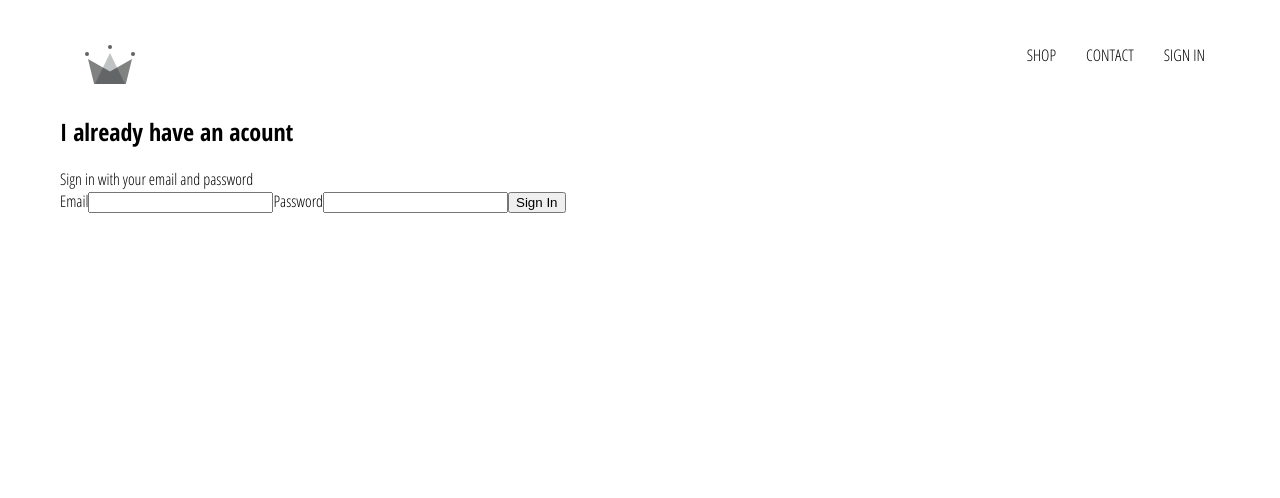
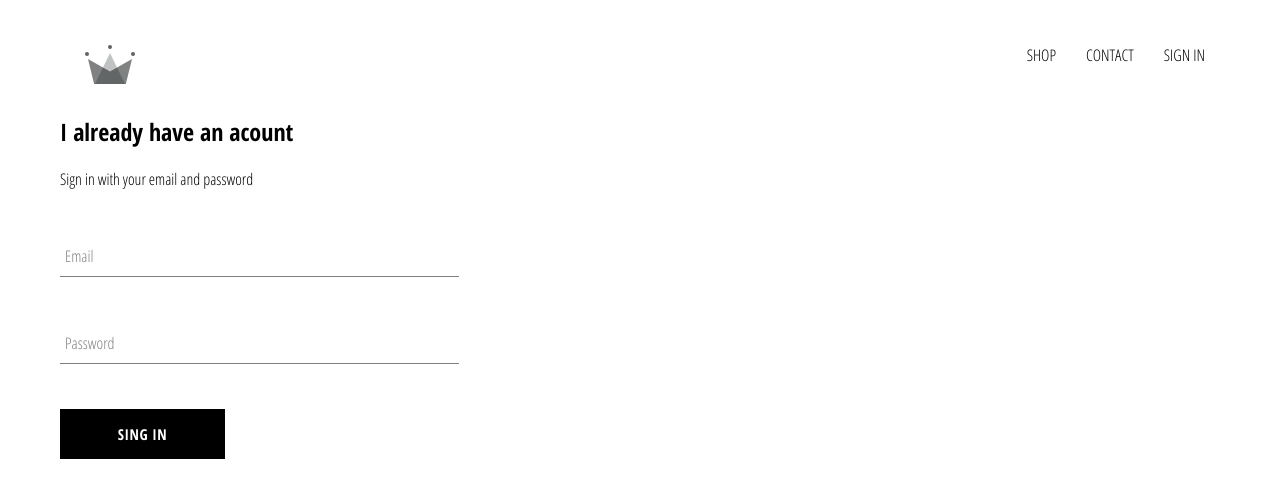
Before and after one commit to EmanuelTejada032/reactjscourse, a React (Create React App) app: page /signin in a window 1280 px wide. Shown: the top 498 px of the page. Built offline with nearby package versions, Linux system fonts and the light colour scheme.

Commit message:
Add custom input and custom button component and styles

```diff
--- /dev/null
+++ b/src/components/custom-button/custom-button.component.jsx
@@ -0,0 +1,11 @@
+import React from 'react'
+import './custom-button.styles.scss'
+
+const CustomButton = ({children, ...otherProps}) =>(
+        <button className='custom-button'{...otherProps}>
+            {children}
+        </button>
+    )
+
+
+export default CustomButton
--- /dev/null
+++ b/src/components/custom-button/custom-button.styles.scss
@@ -0,0 +1,22 @@
+.custom-button {
+  min-width: 165px;
+  width: auto;
+  height: 50px;
+  letter-spacing: 0.5px;
+  line-height: 50px;
+  padding: 0 35px 0 35px;
+  font-size: 15px;
+  background-color: black;
+  color: white;
+  text-transform: uppercase;
+  font-family: 'Open Sans Condensed';
+  font-weight: bolder;
+  border: none;
+  cursor: pointer;
+
+  &:hover {
+    background-color: white;
+    color: black;
+    border: 1px solid black;
+  }
+}
--- /dev/null
+++ b/src/components/form-input/form-input.component.jsx
@@ -0,0 +1,17 @@
+import React from 'react'
+import './form-input.styles.scss'
+
+const FormInput = ({handleChange, label, ...otherProps}) =>(
+    <div className='group'>
+        <input className='form-input' onChange={handleChange} {...otherProps}/>
+        {
+            label?
+            (<label className={`${otherProps.value.length? 'shrink': ''} form-input-label`}>
+                {label}
+            </label>)
+            : null
+        }
+    </div>
+)
+
+export default FormInput;
--- /dev/null
+++ b/src/components/form-input/form-input.styles.scss
@@ -0,0 +1,54 @@
+$sub-color: grey;
+$main-color: black;
+
+@mixin shrinkLabel {
+  top: -14px;
+  font-size: 14px;
+  color: $main-color;
+}
+
+.group {
+  position: relative;
+  margin: 45px 0;
+
+  .form-input {
+    background: none;
+    background-color: white;
+    color: $sub-color;
+    font-size: 18px;
+    padding: 10px 10px 10px 5px;
+    display: block;
+    width: 100%;
+    border: none;
+    border-radius: 0;
+    border-bottom: 1px solid $sub-color;
+    margin: 25px 0;
+
+    &:focus {
+      outline: none;
+    }
+
+    &:focus ~ .form-input-label {
+      @include shrinkLabel();
+    }
+  }
+
+  input[type='password'] {
+    letter-spacing: 0.3em;
+  }
+
+  .form-input-label {
+    color: $sub-color;
+    font-size: 16px;
+    font-weight: normal;
+    position: absolute;
+    pointer-events: none;
+    left: 5px;
+    top: 10px;
+    transition: 300ms ease all;
+
+    &.shrink {
+      @include shrinkLabel();
+    }
+  }
+}
--- a/src/components/menu-item/menu-item.component.jsx
+++ b/src/components/menu-item/menu-item.component.jsx
@@ -17,4 +17,4 @@
     )
 }
 
-export default withRouter(MenuItem);
+export default withRouter(MenuItem); //gives the menuItem access to the router props, History, match etc
--- a/src/components/sign-in/sign-in.component.jsx
+++ b/src/components/sign-in/sign-in.component.jsx
@@ -1,4 +1,7 @@
 import React, { Component } from 'react'
+import './sign-in.styles.scss'
+import FormInput from '../form-input/form-input.component'
+import CustomButton from '../custom-button/custom-button.component'
 
 export default class SignIn extends Component {
 
@@ -32,25 +35,25 @@
                 <h2>I already have an acount</h2>
                 <span>Sign in with your email and password</span>
                 <form onSubmit={this.handleSubmit}>
-                    <label htmlFor='email'>Email</label>
-                    <input
+                    <FormInput
+                    label='Email'
                     type='email'
                     id='email'
                     name='email'
                     value={this.state.email}
-                    onChange={this.handleChange}
+                    handleChange={this.handleChange}
                     required
                     />
-                     <label htmlFor='password'>Password</label>
-                    <input
+                    <FormInput
+                    label='Password'
                     type='password'
                     id='password'
                     name='password'
                     value={this.state.password}
-                    onChange={this.handleChange}
+                    handleChange={this.handleChange}
                     required
                     />
-                    <input type='submit' value='Sign In' />
+                    <CustomButton type='submit'>Sing In</CustomButton>
                 </form>
             </div>
         )
--- a/src/components/sign-in/sign-in.styles.scss
+++ b/src/components/sign-in/sign-in.styles.scss
@@ -0,0 +1,3 @@
+.sign-in{
+    width: 30vw;
+}
```
